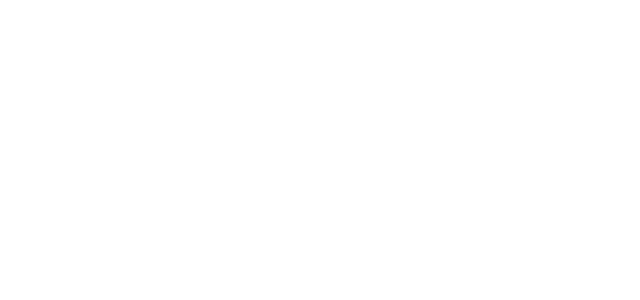
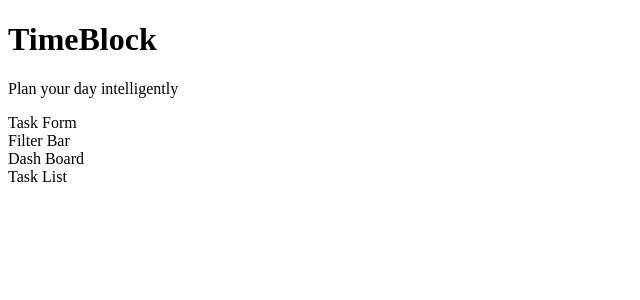
Before and after one commit to ayushonae/timeblock, a React (Vite) app: page / in a window 1280 px wide. Shown: the top 300 px of the page, without its empty margins (0-640 px from the left). Built offline with nearby package versions, Linux system fonts and the light colour scheme.

Commit message:
Create project architecture and components

```diff
--- a/src/App.jsx
+++ b/src/App.jsx
@@ -1,12 +1,25 @@
 import { useState } from 'react'
 
+import TaskForm from "./components/TaskForm";
+import TaskList from "./components/TaskList";
+import FilterBar from "./components/FilterBar";
+import Dashboard from "./components/Dashboard";
+
 function App() {
-
   return (
     <>
+      <h1>TimeBlock</h1>
+      <p>Plan your day intelligently</p>
 
+      <TaskForm />
+
+      <FilterBar />
+
+      <Dashboard />
+
+      <TaskList />
     </>
-  )
+  );
 }
 
-export default App
+export default App;
--- /dev/null
+++ b/src/components/DashBoard.jsx
@@ -0,0 +1,5 @@
+
+function DashBoard () {
+    return <div>Dash Board</div>
+}
+export default DashBoard;
--- /dev/null
+++ b/src/components/FilterBar.jsx
@@ -0,0 +1,5 @@
+
+function FilterBar () {
+    return <div>Filter Bar</div>
+}
+export default FilterBar;
--- /dev/null
+++ b/src/components/TaskCard.jsx
@@ -0,0 +1,5 @@
+
+function TaskCard() {
+    return <div>Task Card</div>
+}
+export default TaskCard;
--- /dev/null
+++ b/src/components/TaskForm.jsx
@@ -0,0 +1,6 @@
+
+function TaskForm() {
+  return <div>Task Form</div>;
+}
+
+export default TaskForm;
--- /dev/null
+++ b/src/components/TaskList.jsx
@@ -0,0 +1,5 @@
+
+function TaskList () {
+    return <div>Task List</div>
+}
+export default TaskList;
```
Also changed, not shown: 1 other file (tests, documents, lock files or other folders).
